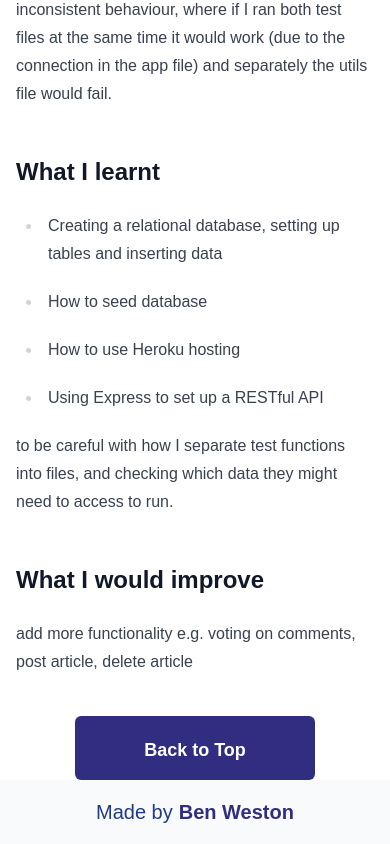
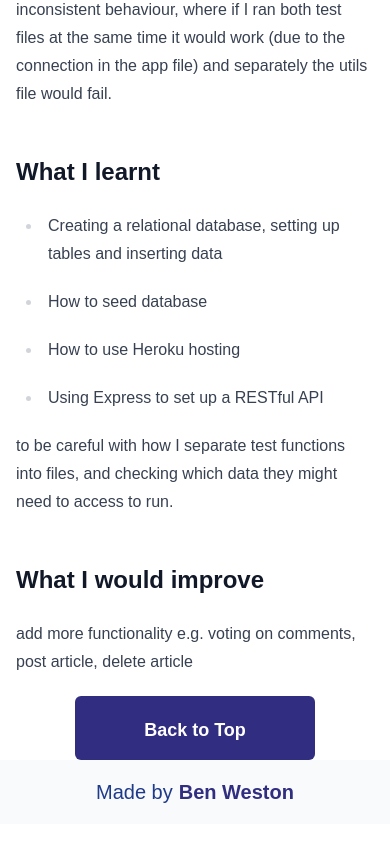
Before and after one commit to benwestondigital/next-portfolio, a Next.js app: page /projects/reddit-back in a window 390 px wide. Shown: the part 2296-3140 px from the top of the page. Built offline with nearby package versions, Linux system fonts and the light colour scheme.

Commit message:
add custom btn class

```diff
--- a/components/About.jsx
+++ b/components/About.jsx
@@ -9,14 +9,14 @@ const About = () => {
       className='flex flex-col justify-center items-center px-2'
     >
       <Hero />
-      <div className='flex flex-col justify-center items-center mt-10 md:w-4/5'>
+      <div className='flex flex-1 flex-col justify-center items-center mt-10 md:w-4/5'>
         <Link
           activeClass='projects'
           to='projects'
           smooth={true}
           offset={-100}
           duration={500}
-          className='h-16 pt-5 mt-5 text-lg text-center font-semibold text-white bg-indigo-900 rounded-md md:mt-10 w-60 hover:bg-black'
+          className='btn'
         >
           See My Portfolio
         </Link>
--- a/pages/projects/[slug].js
+++ b/pages/projects/[slug].js
@@ -108,7 +108,7 @@ const ProjectPage = ({ frontmatter, content, paths }) => {
           smooth={true}
           offset={-100}
           duration={500}
-          className='h-16 pt-5 mt-10 text-lg text-center font-semibold text-white bg-indigo-900 rounded-md md:mt-10 w-60 hover:bg-black'
+          className='btn'
         >
           Back to Top
         </ScrollLink>
--- a/styles/globals.css
+++ b/styles/globals.css
@@ -3,3 +3,7 @@
 @tailwind utilities;
 
 @import url('https://fonts.googleapis.com/css2?family=IBM+Plex+Sans:wght@100;200;300;400;500;600;700&display=swap');
+
+.btn {
+    @apply h-16 pt-5 mt-5 text-lg text-center font-semibold text-white bg-indigo-900 rounded-md md:mt-10 w-60 hover:bg-black transition duration-300
+}
```
